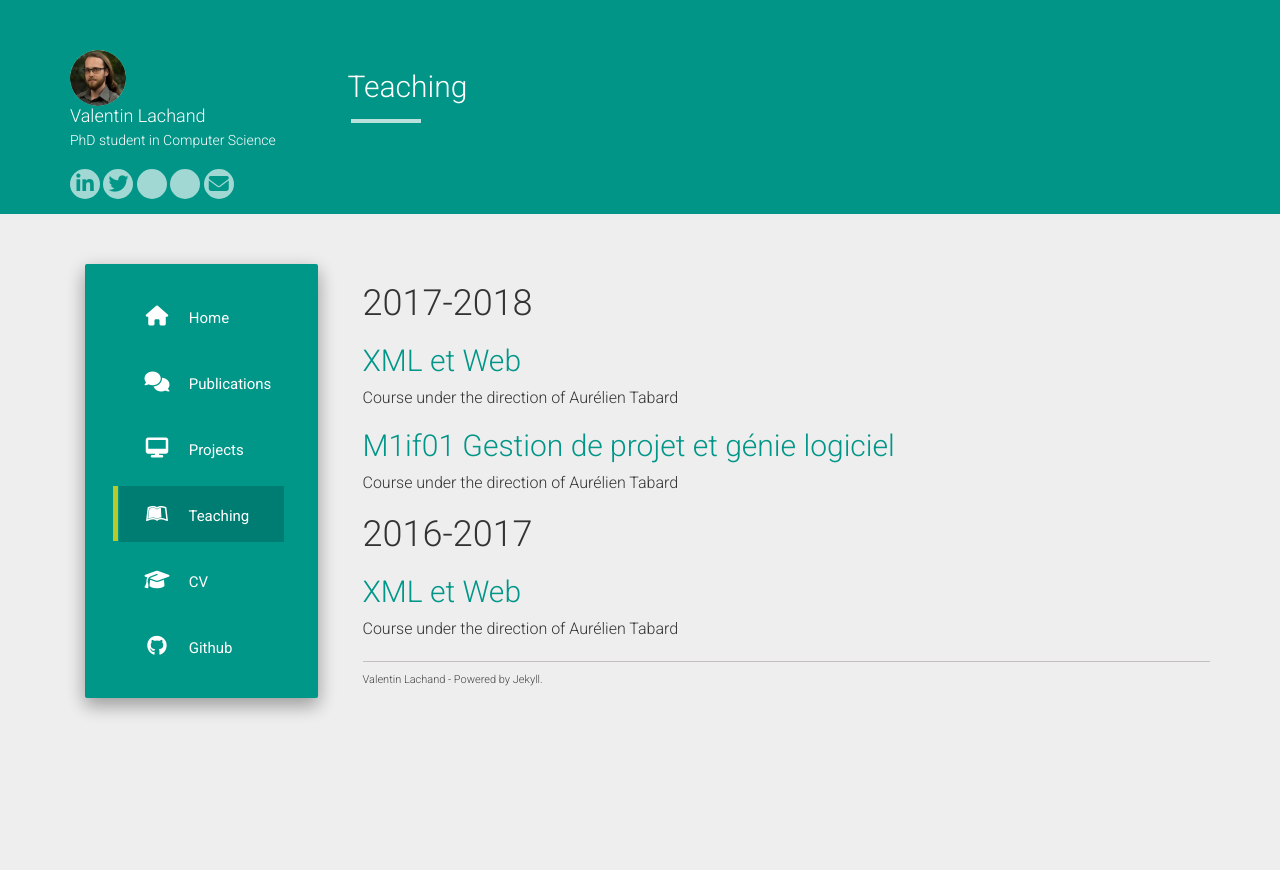
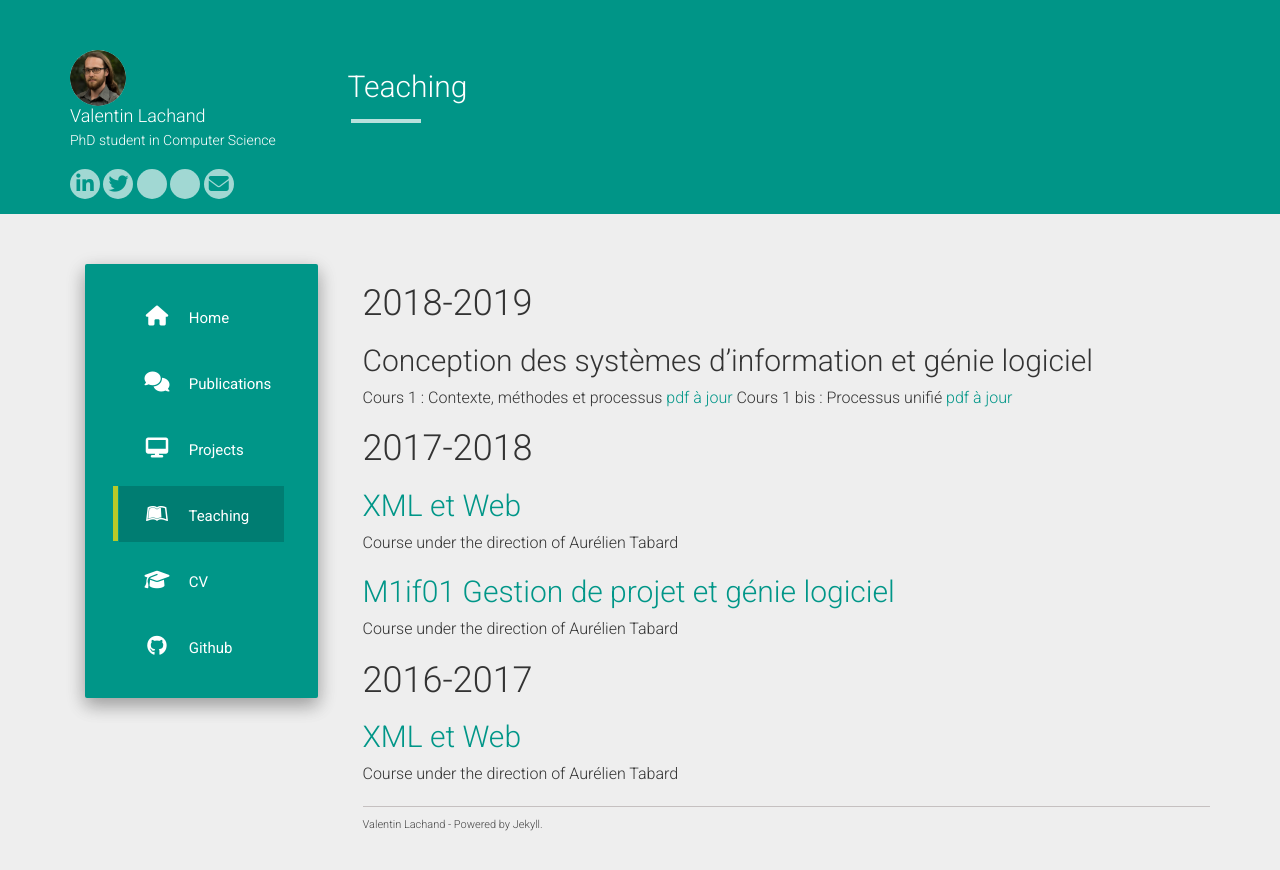
Before and after one commit to taotaoini/lachand.github.io, a Jekyll site: the page built from teaching.md, in a window 1280 px wide. Shown: the top 870 px of the page. Built offline with Jekyll 4.4.1, drawn with Linux system fonts in a browser that asks for light colours; nearby versions of some CDN libraries.

Commit message:
Update teaching.md

```diff
--- a/teaching.md
+++ b/teaching.md
@@ -3,6 +3,13 @@ layout: default
 title: Teaching
 permalink: /teaching
 ---
+# 2018-2019
+
+## Conception des systèmes d'information et génie logiciel
+Cours 1 : Contexte, méthodes et processus [pdf à jour](https://docs.google.com/presentation/d/1kg427ydmwONHsKhTn5oLB8CqgAPc4jVN6e11_HVXn6Y/export/pdf)
+Cours 1 bis : Processus unifié [pdf à jour](https://docs.google.com/presentation/d/1GgBWk3VaYu_dMciIW1-sjdM5f664ZPhUJp7qi-TTMJw/export/pdf)
+
+
 # 2017-2018
 
 ## [XML et Web](http://tabard.fr/cours/2018/xmlweb)
```
